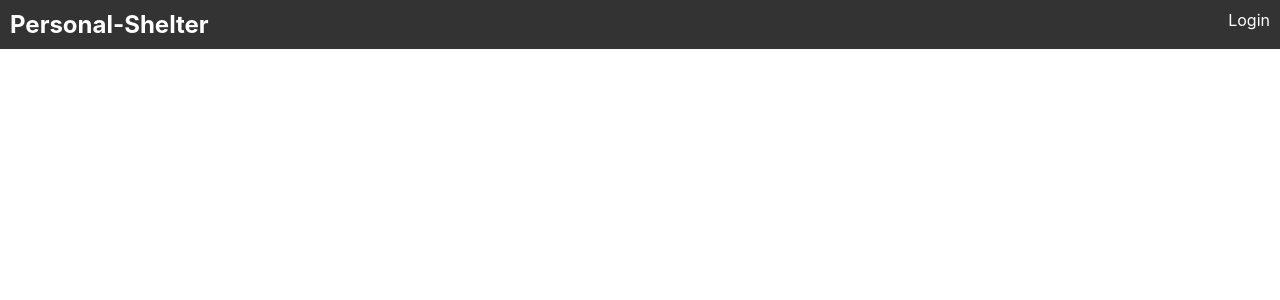
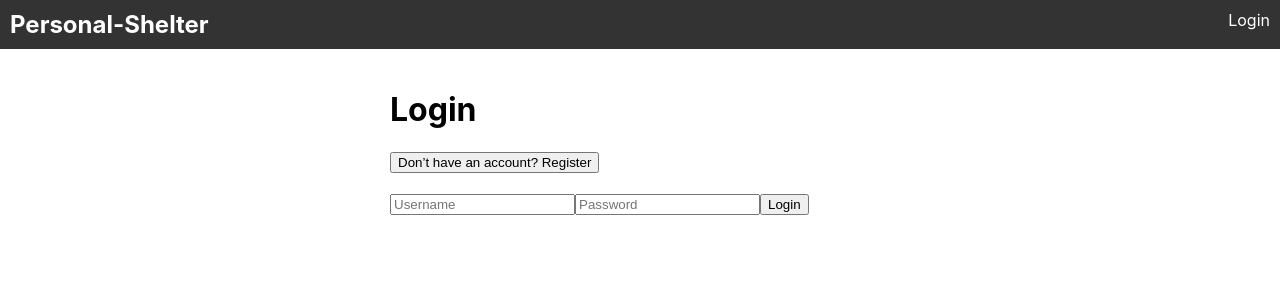
Before and after one commit to Imagir0/personal-shelter-front, a React (Create React App) app: page /auth in a window 1280 px wide. Shown: the top 300 px of the page. Built offline with nearby package versions, Linux system fonts and the light colour scheme.

Commit message:
Fusion pages login et inscription

```diff
--- a/src/App.js
+++ b/src/App.js
@@ -2,9 +2,8 @@ import React from 'react';
 import { BrowserRouter as Router, Routes, Route } from 'react-router-dom';
 
 import HomePage from './pages/HomePage/HomePage';
-import Login from './pages/Login/Login';
-import Register from './pages/Register/Register';
 import Profile from './pages/Profile/Profile';
+import Auth from './pages/Auth/Auth';
 import Navbar from './components/Navbar'; // Importation du composant Navbar
 import { UserProvider } from './context/UserContext';
 
@@ -15,8 +14,7 @@ function App() {
         <Navbar />
           <Routes>
               <Route path="/" element={<HomePage />} />
-              <Route path="/login" element={<Login />} />
-              <Route path="/register" element={<Register />} />
+              <Route path="/auth" element={<Auth />} />
               <Route path="/profile" element={<Profile />} />
           </Routes>
       </Router>
--- a/src/components/Navbar.js
+++ b/src/components/Navbar.js
@@ -10,7 +10,7 @@ const Navbar = () => {
         localStorage.removeItem('userId');
         localStorage.removeItem('username');
         setUsername(''); // Réinitialise le nom d'utilisateur dans le contexte
-        navigate('/login'); // Redirige vers la page de connexion
+        navigate('/'); // Redirige vers la page de connexion
     };
 
     const handleProfileClick = () => {
@@ -38,7 +38,7 @@ const Navbar = () => {
                     </button>
                 </div>
             ) : (
-                <Link to="/login" style={{ color: '#fff', textDecoration: 'none' }}>Login</Link>
+                <Link to="/auth" style={{ color: '#fff', textDecoration: 'none' }}>Login</Link>
             )}
         </nav>
     );
--- /dev/null
+++ b/src/pages/Auth/Auth.js
@@ -0,0 +1,23 @@
+import React, { useState } from 'react';
+import Login from '../Login/Login'; // Assurez-vous que le chemin est correct
+import Register from '../Register/Register'; // Assurez-vous que le chemin est correct
+
+const Auth = () => {
+    const [isRegistering, setIsRegistering] = useState(false);
+
+    const handleToggle = () => {
+        setIsRegistering(!isRegistering);
+    };
+
+    return (
+        <div style={{ padding: '20px', maxWidth: '500px', margin: 'auto' }}>
+            <h1>{isRegistering ? 'Register' : 'Login'}</h1>
+            <button onClick={handleToggle} style={{ marginBottom: '20px' }}>
+                {isRegistering ? 'Already have an account? Login' : 'Don’t have an account? Register'}
+            </button>
+            {isRegistering ? <Register /> : <Login />}
+        </div>
+    );
+};
+
+export default Auth;
--- a/src/pages/HomePage/HomePage.js
+++ b/src/pages/HomePage/HomePage.js
@@ -1,17 +1,9 @@
 import React, { useEffect, useState } from 'react';
-import { useNavigate } from 'react-router-dom';
 
 import './HomePage.css';
 
 const HomePage = () => {
 
-  const navigate = useNavigate();
-  const handleLoginRedirect = () => {
-    navigate('/login'); // Redirige vers la page Login
-  };
-  const handleRegisterRedirect = () => {
-    navigate('/register'); // Redirige vers la page Register
-  };
   const [message, setMessage] = useState('');
 
   useEffect(() => {
@@ -27,9 +19,6 @@ const HomePage = () => {
         <h1>{message}</h1>
         <p>Your personal space to manage and protect your files.</p>
       </header>
-        <button onClick={handleRegisterRedirect}>
-          Register
-        </button>
     </div>
   );
 }
--- a/src/pages/Register/Register.js
+++ b/src/pages/Register/Register.js
@@ -5,7 +5,7 @@ const Register = () => {
     const [form, setForm] = useState({ username: '', email: '', password: '' });
     const navigate = useNavigate();
 
-    const handleSubmit = async (e) => {
+    const handleRegister = async (e) => {
         e.preventDefault();
 
         try {
@@ -16,8 +16,8 @@ const Register = () => {
             });
 
             if (response.ok) {
-                console.log("User registered successfully");
-                navigate('/login'); // Redirection après l'inscription réussie
+                console.log("Registration successful");
+                navigate('/auth'); // Rediriger vers la page de connexion
             } else {
                 const data = await response.json();
                 console.error("Registration failed:", data);
@@ -28,8 +28,7 @@ const Register = () => {
     };
 
     return (
-        <form onSubmit={handleSubmit}>
-            {/* Champs du formulaire */}
+        <form onSubmit={handleRegister}>
             <input
                 type="text"
                 placeholder="Username"
```
